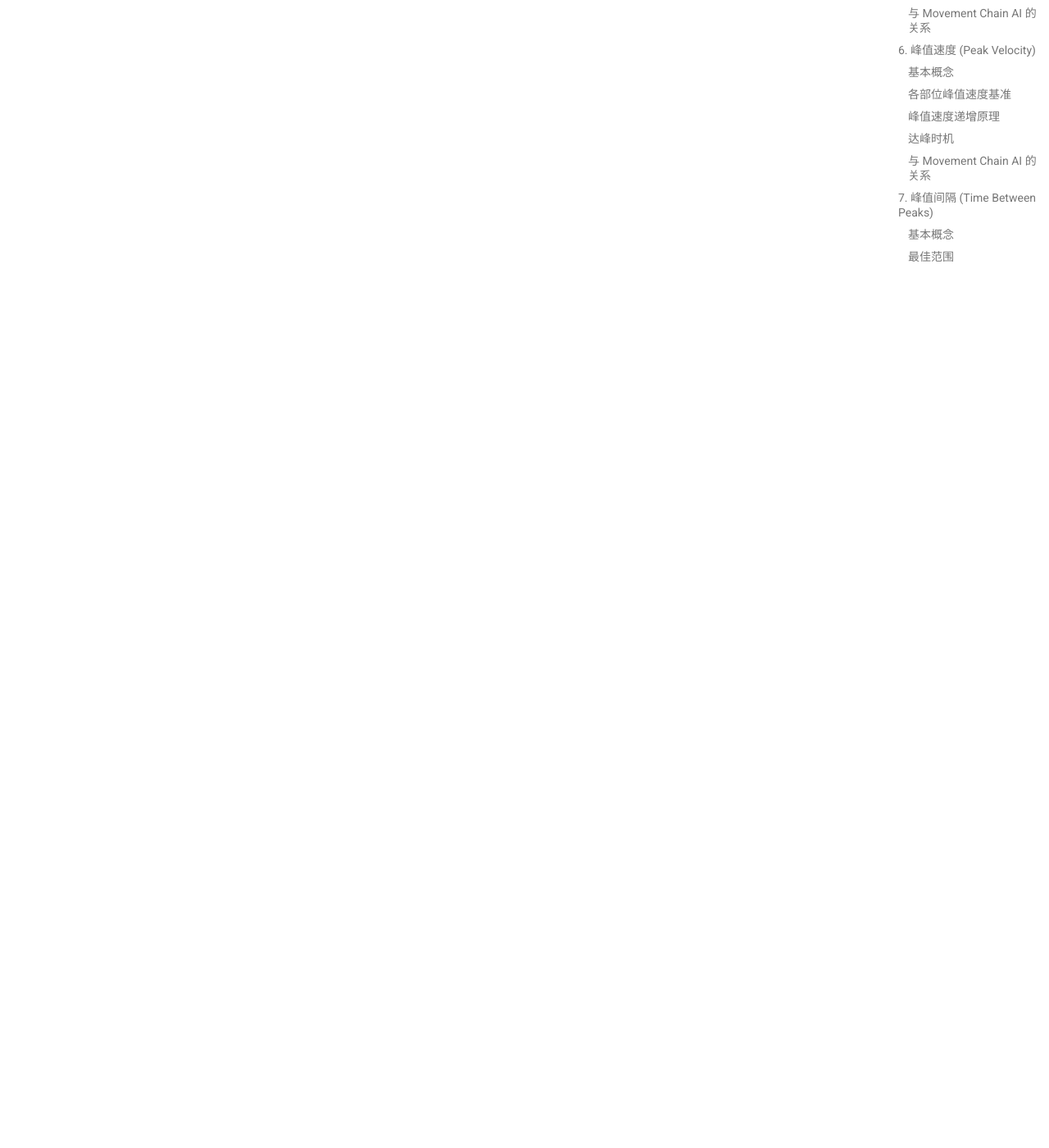
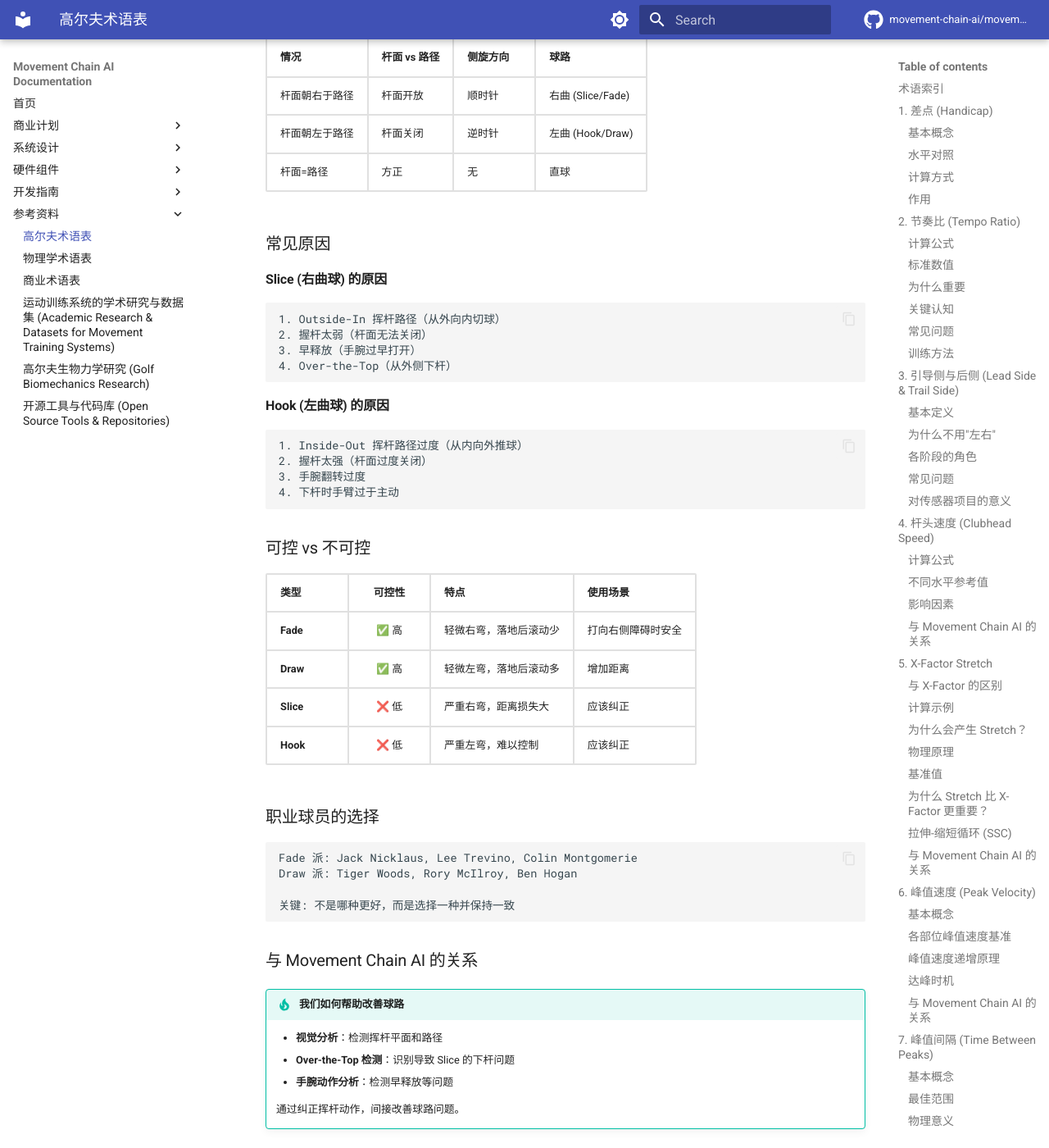
Before and after one commit to movement-chain-ai/movement-chain-docs, an MkDocs documentation site: the page built from docs/zh/reference/golf-glossary.md, in a window 1280 px wide and 1400 px high, scrolled down 17737 px. Shown: the whole window at 82% size. Built offline with MkDocs 1.6.1 and Material for MkDocs 9.7.7, drawn with Linux system fonts in a browser that asks for light colours; comment, search, counter and statistics services are not loaded; the version menu is left out; some of the changed text lies outside the part shown.

Commit message:
docs: 添加球路术语 (Slice/Hook/Fade/Draw)
🤖 Generated with [Claude Code](https://claude.com/claude-code)

Co-Authored-By: Claude Opus 4.5 <noreply@anthropic.com>

````diff
--- a/docs/zh/reference/golf-glossary.md
+++ b/docs/zh/reference/golf-glossary.md
@@ -15,6 +15,7 @@
 | 5 | [X-Factor Stretch](#5-x-factor-stretch) | X-Factor Stretch | 转换期额外蓄力，爆发力的关键 |
 | 6 | [峰值速度](#6-峰值速度-peak-velocity) | Peak Velocity | 各身体部位的最大角速度 |
 | 7 | [峰值间隔](#7-峰值间隔-time-between-peaks) | Time Between Peaks | 相邻部位达峰的时间差，运动链效率的关键 |
+| 8 | [球路](#8-球路-ball-flight) | Ball Flight | 球的飞行弯曲方向，由杆面和挥杆路径决定 |
 
 ---
 
@@ -636,6 +637,112 @@ TBP 反映了**角动量传递的时机**：
 
 ---
 
+## 8. 球路 (Ball Flight) {#8-球路-ball-flight}
+
+**一句话定义：** 球路是指高尔夫球在空中飞行时的弯曲方向，由杆面角度和挥杆路径的相对关系决定。
+
+---
+
+### 基本球路类型
+
+以下针对**右手球员**（左手球员方向相反）：
+
+| 球路 | 英文 | 弯曲方向 | 程度 | 评价 |
+|------|------|----------|------|------|
+| **右曲球** | Slice | 向右弯 | 严重 | ❌ 最常见的业余问题 |
+| **小右曲** | Fade | 向右弯 | 轻微可控 | ✅ 职业球员常用 |
+| **小左曲** | Draw | 向左弯 | 轻微可控 | ✅ 能增加距离 |
+| **左曲球** | Hook | 向左弯 | 严重 | ❌ 不可控 |
+| **直球** | Straight | 不弯 | - | 理想但难以实现 |
+
+### 球路示意图
+
+```text
+        目标 🏁
+          ↑
+  Hook ← | → Slice
+  Draw ← | → Fade
+          |
+         ⚪ 球
+          |
+         🧍 你（右手球员）
+
+
+Slice (大右曲):          Fade (小右曲):           Draw (小左曲):          Hook (大左曲):
+       🏁                     🏁                      🏁                      🏁
+        \                      \                     /                      /
+         \                      \                   /                      /
+          \  严重向右弯           \ 轻微右弯        / 轻微左弯              / 严重向左弯
+           \                      \               /                      /
+            ⚪                      ⚪             ⚪                      ⚪
+```
+
+### 物理原理
+
+球的弯曲由**杆面角度**与**挥杆路径**的相对关系决定：
+
+```text
+杆面角度 (Face Angle): 击球时杆面指向的方向
+挥杆路径 (Swing Path): 杆头移动的方向
+
+侧旋 = 杆面角度 − 挥杆路径
+```
+
+| 情况 | 杆面 vs 路径 | 侧旋方向 | 球路 |
+|------|-------------|----------|------|
+| 杆面朝右于路径 | 杆面开放 | 顺时针 | 右曲 (Slice/Fade) |
+| 杆面朝左于路径 | 杆面关闭 | 逆时针 | 左曲 (Hook/Draw) |
+| 杆面=路径 | 方正 | 无 | 直球 |
+
+### 常见原因
+
+#### Slice (右曲球) 的原因
+
+```text
+1. Outside-In 挥杆路径（从外向内切球）
+2. 握杆太弱（杆面无法关闭）
+3. 早释放（手腕过早打开）
+4. Over-the-Top（从外侧下杆）
+```
+
+#### Hook (左曲球) 的原因
+
+```text
+1. Inside-Out 挥杆路径过度（从内向外推球）
+2. 握杆太强（杆面过度关闭）
+3. 手腕翻转过度
+4. 下杆时手臂过于主动
+```
+
+### 可控 vs 不可控
+
+| 类型 | 可控性 | 特点 | 使用场景 |
+|------|:------:|------|----------|
+| **Fade** | ✅ 高 | 轻微右弯，落地后滚动少 | 打向右侧障碍时安全 |
+| **Draw** | ✅ 高 | 轻微左弯，落地后滚动多 | 增加距离 |
+| **Slice** | ❌ 低 | 严重右弯，距离损失大 | 应该纠正 |
+| **Hook** | ❌ 低 | 严重左弯，难以控制 | 应该纠正 |
+
+### 职业球员的选择
+
+```text
+Fade 派: Jack Nicklaus, Lee Trevino, Colin Montgomerie
+Draw 派: Tiger Woods, Rory McIlroy, Ben Hogan
+
+关键: 不是哪种更好，而是选择一种并保持一致
+```
+
+### 与 Movement Chain AI 的关系
+
+!!! tip "我们如何帮助改善球路"
+    - **视觉分析**：检测挥杆平面和路径
+    - **Over-the-Top 检测**：识别导致 Slice 的下杆问题
+    - **手腕动作分析**：检测早释放等问题
+
+    通过纠正挥杆动作，间接改善球路问题。
+
+---
+
 ## 相关文档
 
 - [商业术语表](business-glossary.md) - 商业相关术语
````
Also changed, not shown: docs/zh/images/v2-54ac54f48107803d7c91981ca92da4cc_r.png (added), docs/zh/images/v2-8f9d687afe7cdd8613f1094f27e55392_r.png (added).
